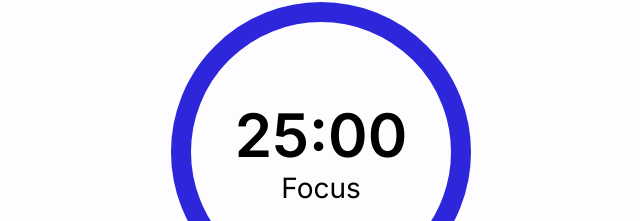
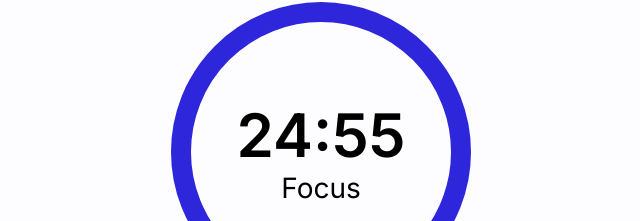
Before and after one commit to sepidsoroush/Pomodoro-Clock-React, a React (Create React App) app: page / in a window 1280 px wide. Shown: the part 303-524 px from the top of the page, without its empty margins (319-959 px from the left). Built offline with nearby package versions, Linux system fonts and the light colour scheme.

Commit message:
set timer to count down from work duration

```diff
--- a/src/App.js
+++ b/src/App.js
@@ -1,4 +1,4 @@
-import { useState } from 'react';
+import { useState , useEffect } from 'react';
 import './App.css';
 import { PlayerPlay , PlayerPause , Refresh , ChevronUp , ChevronDown } from 'tabler-icons-react';
 
@@ -13,6 +13,22 @@
 
   const timerMinutes = minutes < 10 ? `0${minutes}` : minutes ;
   const timerSeconds = seconds < 10 ? `0${seconds}` : seconds ;
+
+  useEffect(()=>{
+    let interval = setInterval(()=>{
+      clearInterval(interval);
+      if (seconds === 0 ){
+        if (minutes !== 0){
+          setSeconds(59);
+          setMinutes(minutes-1);
+        } else {
+          //
+        }
+      } else {
+        setSeconds(seconds-1);
+      }
+    },1000)
+  } , [seconds]);
 
   //define function to decrease and increase session duration
   const changeWork = sign =>{
```
